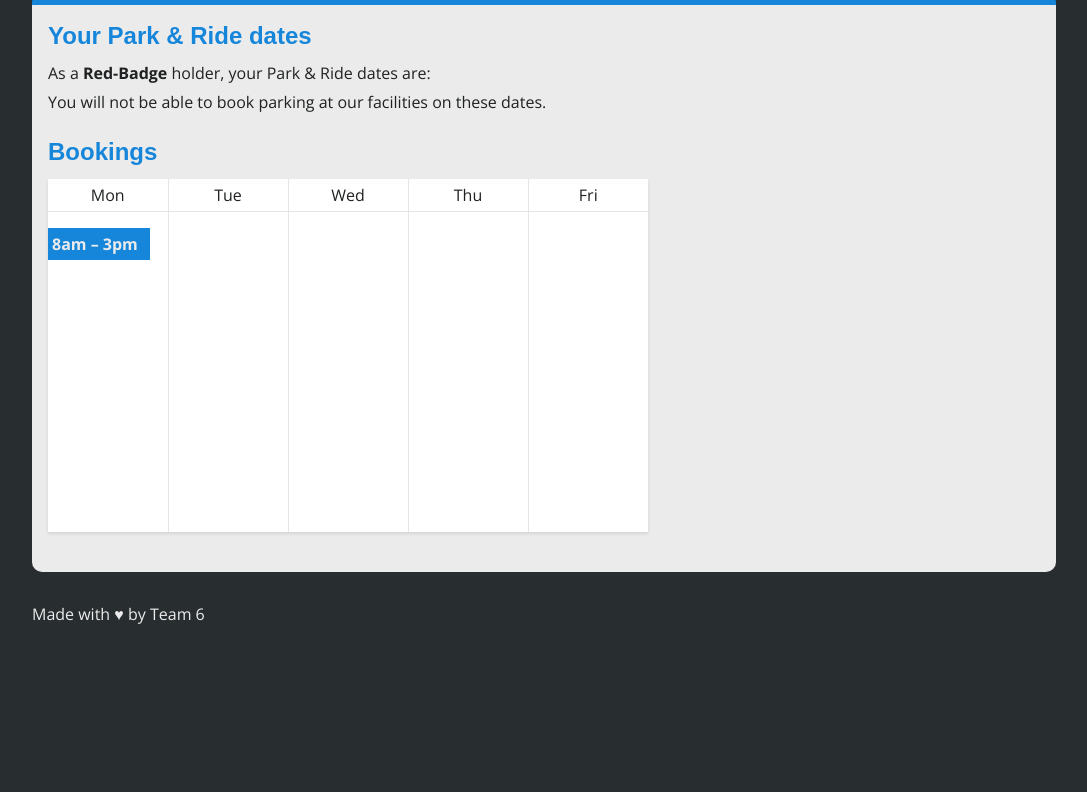
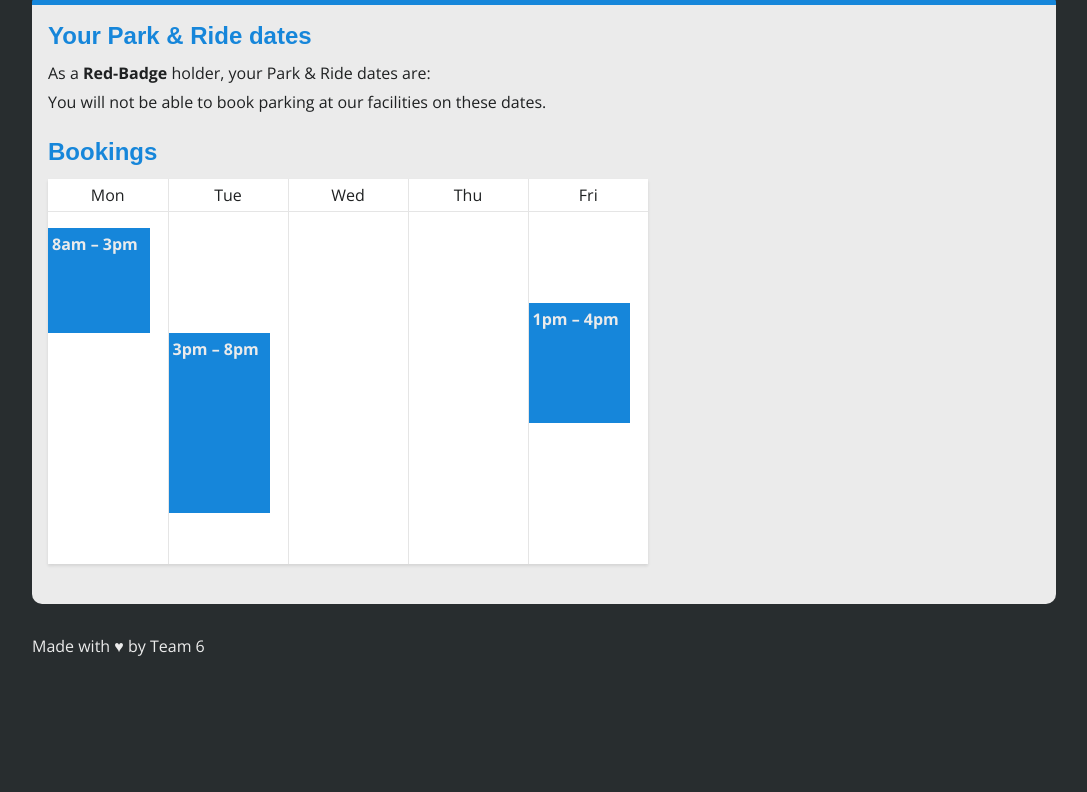
Before and after one commit to CharlieADavies/CIB_Group_work, a Flask app: template templates/booking.html in a window 1280 px wide. Shown: the part 191-983 px from the top of the page, without its empty margins (96-1183 px from the left). Before the commit the page ends 815 px from the top, so only its background shows below. Run offline with Flask 2, Linux system fonts and the light colour scheme; the template is opened without the code that fills it, so the values that code supplies are empty.

Commit message:
Calendar changes

```diff
--- a/static/main.css
+++ b/static/main.css
@@ -100,7 +100,8 @@ table tbody {
 }
 table .day-wrapper {
   height: 320px;
-  padding: 1em 0;
+  margin: 1em 0;
+  position: relative;
 }
 table .booked-event {
   width: 85%;
@@ -108,6 +109,7 @@ table .booked-event {
   color: #ebebeb;
   font-weight: 600;
   padding: 8px 4px;
+  position: absolute;
 }
 input[type=password],
 input[type=email],
--- a/static/main.less
+++ b/static/main.less
@@ -130,7 +130,8 @@ table {
   }
   .day-wrapper {
     height: 320px;
-    padding: 1em 0;
+    margin: 1em 0;
+    position: relative;
   }
   .booked-event {
     width: 85%;
@@ -138,6 +139,7 @@ table {
     color: @darkWhite;
     font-weight: 600;
     padding: 8px 4px;
+    position: absolute;
   }
 }
 
--- a/templates/booking.html
+++ b/templates/booking.html
@@ -7,6 +7,7 @@
     <link href="../static/reset.css" rel="stylesheet" />
     <link href="../static/main.css" rel="stylesheet" />
     <link href="https://fonts.googleapis.com/css?family=Open+Sans:400,700" rel="stylesheet">
+    <script src="https://ajax.googleapis.com/ajax/libs/jquery/3.4.0/jquery.min.js"></script>
 </head>
 <body class="page--{{ page }}">
 
--- a/templates/components/calendar.cmp.html
+++ b/templates/components/calendar.cmp.html
@@ -15,8 +15,16 @@
         <tr>
             <td>
                 <div class="day-wrapper">
-                    <div class="booked-event" data-start-time="8" data-end-time="3">
+                    {# TODO output data start and end time #}
+                    <div class="booked-event" data-start-time="8" data-end-time="15">
                         8am – 3pm
+                    </div>
+                </div>
+            </td>
+            <td>
+                <div class="day-wrapper">
+                    <div class="booked-event" data-start-time="15" data-end-time="20">
+                        3pm – 8pm
                     </div>
                 </div>
             </td>
@@ -32,12 +40,9 @@
             </td>
             <td>
                 <div class="day-wrapper">
-
-                </div>
-            </td>
-            <td>
-                <div class="day-wrapper">
-
+                    <div class="booked-event" data-start-time="13" data-end-time="16">
+                        1pm – 4pm
+                    </div>
                 </div>
             </td>
         </tr>
@@ -48,6 +53,14 @@
 
 <script>
 
-    document.querySelector(".booked-event")
+    $(".booked-event").each(function() {
+
+        let startTime = $(this).attr("data-start-time");
+        let endTime = $(this).attr("data-end-time");
+
+        $(this).css("top", ((startTime - 8) * 15) + "px");
+        $(this).css("height", ((endTime - 8) * 15) + "px");
+
+    });
 
 </script>
--- a/templates/main.html
+++ b/templates/main.html
@@ -7,6 +7,7 @@
     <link href="../static/reset.css" rel="stylesheet" />
     <link href="../static/main.css" rel="stylesheet" />
     <link href="https://fonts.googleapis.com/css?family=Open+Sans:400,700" rel="stylesheet">
+    <script src="https://ajax.googleapis.com/ajax/libs/jquery/3.4.0/jquery.min.js"></script>
 </head>
 <body class="page--{{ page }}">
 
@@ -106,10 +107,7 @@
                 <h2>Bookings</h2>
             </div>
             <div class="panel__content">
-                {# TODO add bookings calendar #}
-                <p>
-                    Lorem ipsum dolor sit amet, consectetur adipiscing elit. Donec molestie pharetra odio, eget iaculis ante laoreet et. Integer velit dui, vestibulum et nunc nec, mollis efficitur lectus. Fusce euismod eros eu erat interdum hendrerit. Suspendisse malesuada ultricies enim ut vehicula. Nullam varius pellentesque accumsan. Aenean ac eros consequat felis semper sagittis. Vestibulum luctus quam ac arcu ultrices, ac venenatis erat pharetra. Donec eget purus ipsum. Donec et odio sed felis tincidunt pretium. Fusce id ante ut sapien viverra eleifend. Maecenas neque felis, tristique non diam eget, porta posuere metus. Nullam arcu dui, cursus nec ante a, laoreet pulvinar neque. Aliquam in tempus tellus.
-                </p>
+                {% include "./components/calendar.cmp.html" %}
             </div>
         </div>
         {% endif %}
```
Also changed, not shown: 1 other file.
